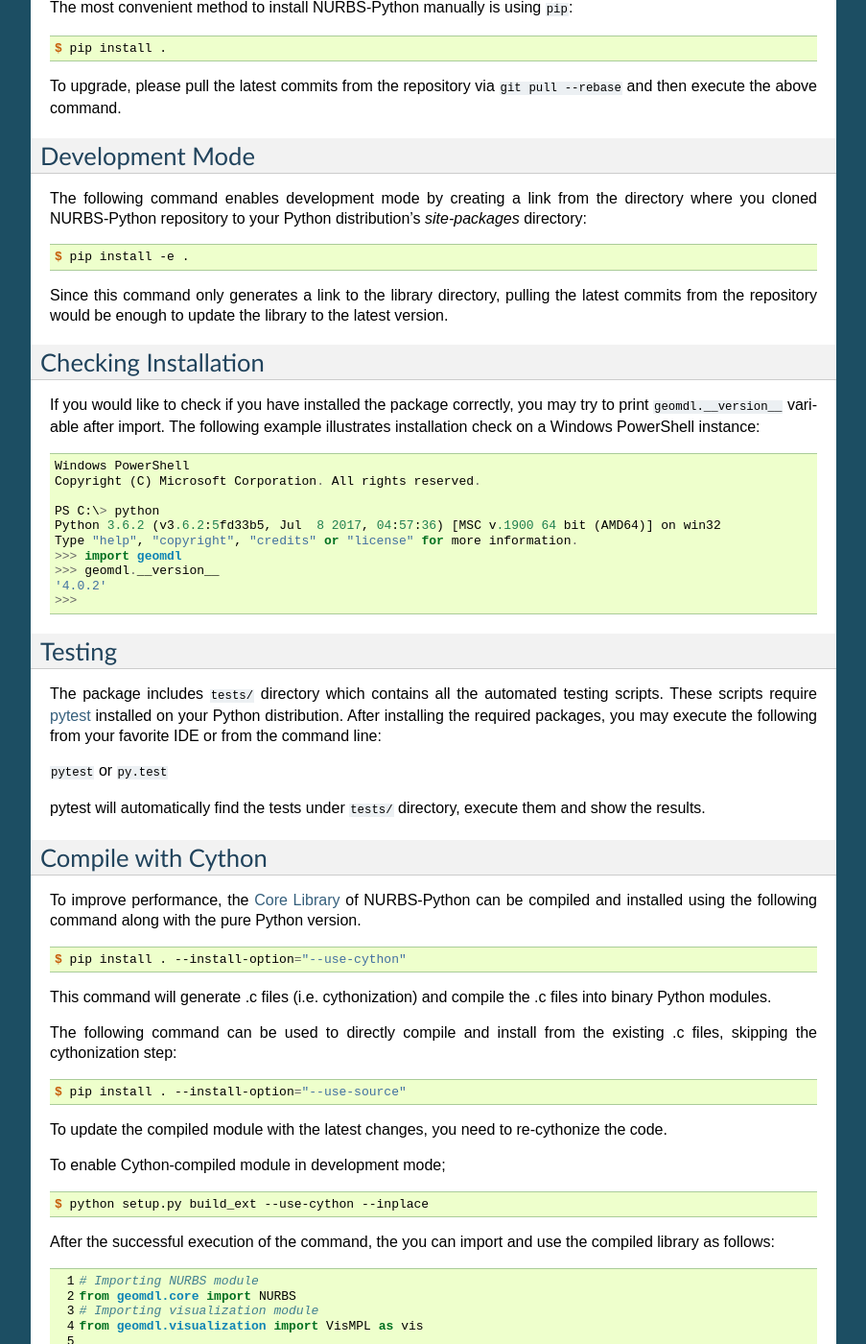
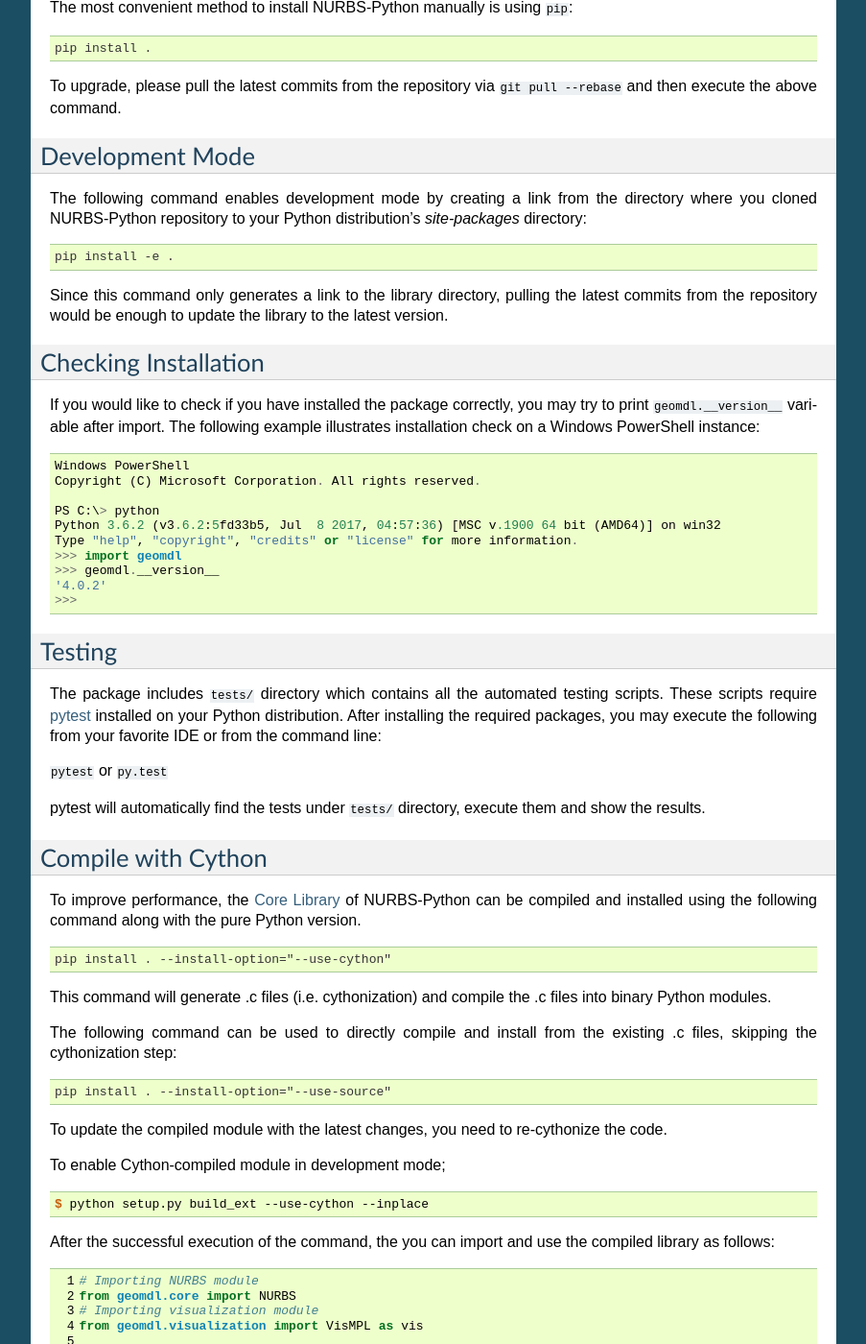
Before and after one commit to orbingol/NURBS-Python, a Sphinx documentation site: the page built from docs/install.rst, in a window 1280 px wide and 1400 px high, scrolled down 964 px. Shown: the whole window at 96% size, without its empty margins (198-1101 px from the left). Built offline with Sphinx 7.4.7, drawn with Linux system fonts in a browser that asks for light colours; formulas are drawn with MathJax 3; some of the changed text lies outside the part shown.

Commit message:
Remove dollar sign from the console commands [skip ci]

```diff
--- a/README.rst
+++ b/README.rst
@@ -51,7 +51,7 @@ The easiest way to install NURBS-Python (geomdl) is using ``pip``:
 
 .. code-block:: console
 
-    $ pip install geomdl
+    pip install geomdl
 
 Please refer to the `Installation and Testing <http://nurbs-python.readthedocs.io/en/latest/install.html>`_ section
 of the documentation for alternative installation methods.
--- a/docs/install.rst
+++ b/docs/install.rst
@@ -13,19 +13,19 @@ commands will download and install NURBS-Python from `Python Package Index <http
 
 .. code-block:: console
 
-    $ pip install geomdl
+    pip install geomdl
 
 Upgrading to the latest version:
 
 .. code-block:: console
 
-    $ pip install geomdl --upgrade
+    pip install geomdl --upgrade
 
 Installing a specific version:
 
 .. code-block:: console
 
-    $ pip install geomdl==4.4.4
+    pip install geomdl==4.4.4
 
 Install via Conda
 =================
@@ -60,7 +60,7 @@ The most convenient method to install NURBS-Python manually is using ``pip``:
 
 .. code-block:: console
 
-    $ pip install .
+    pip install .
 
 To upgrade, please pull the latest commits from the repository via ``git pull --rebase`` and then execute the above
 command.
@@ -73,7 +73,7 @@ repository to your Python distribution's *site-packages* directory:
 
 .. code-block:: console
 
-    $ pip install -e .
+    pip install -e .
 
 Since this command only generates a link to the library directory, pulling the latest commits from the repository
 would be enough to update the library to the latest version.
@@ -114,7 +114,7 @@ following command along with the pure Python version.
 
 .. code-block:: console
 
-    $ pip install . --install-option="--use-cython"
+    pip install . --install-option="--use-cython"
 
 This command will generate .c files (i.e. cythonization) and compile the .c files into binary Python modules.
 
@@ -123,7 +123,7 @@ step:
 
 .. code-block:: console
 
-    $ pip install . --install-option="--use-source"
+    pip install . --install-option="--use-source"
 
 To update the compiled module with the latest changes, you need to re-cythonize the code.
 
--- a/docs/modules_cli.rst
+++ b/docs/modules_cli.rst
@@ -17,7 +17,7 @@ The easiest method to install is via ``pip``. It will install all the required m
 
 .. code-block:: console
 
-    $ pip install geomdl.cli
+    pip install geomdl.cli
 
 Please refer to `geomdl-cli documentation </projects/cli>`_ for more installation options.
 
--- a/docs/q_a.rst
+++ b/docs/q_a.rst
@@ -52,7 +52,7 @@ whenever a new version is released. The simplest way to check if you are using t
 
 .. code-block:: console
 
-    $ pip list --outdated
+    pip list --outdated
 
 Minimum Requirements
 ====================
@@ -106,13 +106,13 @@ to installation of ``six`` package on Mac OS, please use the following command t
 
 .. code-block:: console
 
-    $ pip install geomdl --ignore-installed six
+    pip install geomdl --ignore-installed six
 
 and to upgrade NURBS-Python (geomdl):
 
 .. code-block:: console
 
-    $ pip install geomdl --upgrade --ignore-installed six
+    pip install geomdl --upgrade --ignore-installed six
 
 or alternatively, you can use :doc:`conda <install>`.
 
```
